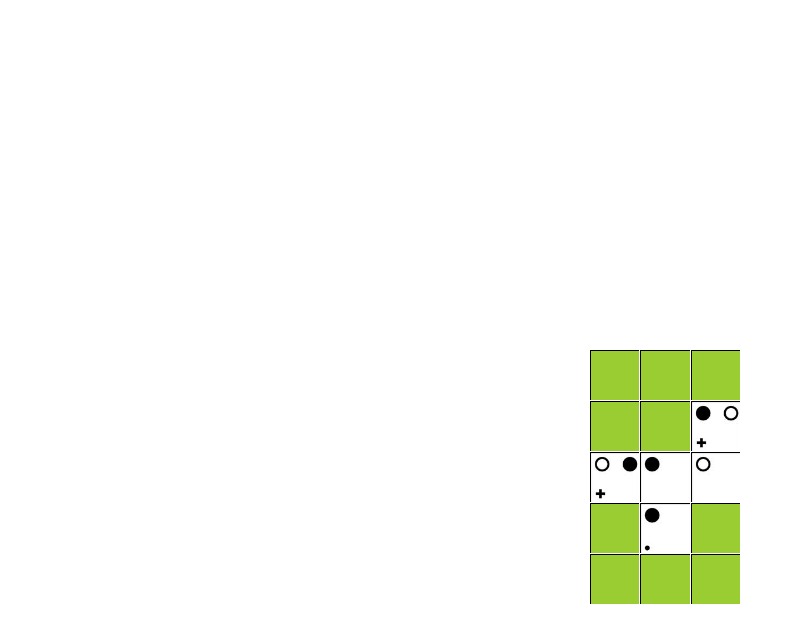
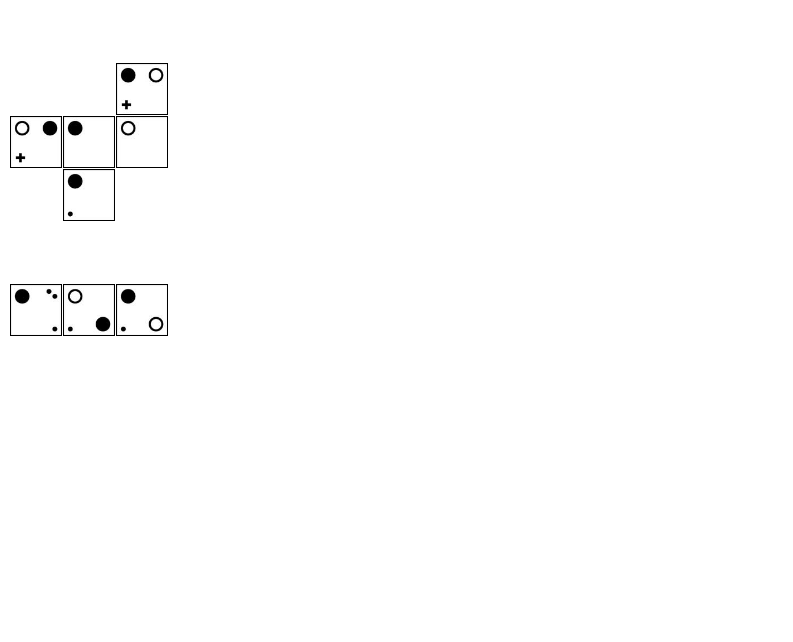
Before and after one commit to 3174N/micropul, an Angular app in the folder client/: page / in a window 1280 px wide. Shown: the top 642 px of the page, without its empty margins (0-793 px from the left). Built offline with nearby package versions, Linux system fonts and the light colour scheme.

Commit message:
Add hand

```diff
--- a/client/src/app/grid/grid.component.html
+++ b/client/src/app/grid/grid.component.html
@@ -1,69 +1,45 @@
-<div class="grid" cdkDropListGroup>
-  <mat-grid-list cols="{{ tiles[0].length }}" rowHeight="50px">
-    <ng-container *ngFor="let row of tiles; index as i">
-      <mat-grid-tile *ngFor="let tile of row; index as j">
+<div class="content" cdkDropListGroup>
+  <div #board class="grid">
+    <mat-grid-list cols="3" rowHeight="52px">
+      <ng-container *ngFor="let row of tiles; let i = index">
+        <mat-grid-tile *ngFor="let cell of row; let j = index">
           <div
             class="cell"
             cdkDropList
-          [cdkDropListData]="tile"
-          (cdkDropListDropped)="drop($event)"
-          [style.background]="
-            i * tiles.length + j == indexOver ? 'red' : 'yellowgreen'
-          "
-          (mouseover)="this.indexOver = i * tiles.length + j"
+            [cdkDropListData]="cell"
+            (cdkDropListDropped)="drop($event, i, j)"
+            (mouseover)="this.indexOver = i"
             (mouseout)="indexOver = -1"
           >
-          <div *ngIf="tile != '' && tile != '-1'">
-            <tile tileIndex="{{ tile }}"></tile>
-            <!-- <span *ngIf="tile == '' || tile == '-1'"></span> -->
-            <div *cdkDragPlaceholder></div>
-          </div>
-          <div *ngIf="tile == ''" cdkDrag cdkDragDisabled>
-            <tile-empty></tile-empty>
-            <div *cdkDragPlaceholder></div>
-          </div>
-          <div *ngIf="tile == '-1'">
-            <tile-empty></tile-empty>
-            <!-- <span *ngIf="tile == '' || tile == '-1'"></span> -->
+            <div cdkDrag>
+              <tile
+                *ngIf="cell != '' && cell != '-1'"
+                [tileIndex]="cell"
+                width="100%"
+              ></tile>
+              <span *ngIf="cell != '' && cell != '-1'"></span>
               <div *cdkDragPlaceholder></div>
             </div>
           </div>
         </mat-grid-tile>
       </ng-container>
     </mat-grid-list>
-
-  <!-- <div
-    class="tile-row"
+  </div>
+  <div class="hand">
+    <mat-grid-list cols="3">
+      <mat-grid-tile *ngFor="let cell of hand; let i = index">
+        <div
+          class="cell"
           cdkDropList
-    #board="cdkDropList"
-    cdkDropListOrientation="horizontal"
-    (cdkDropListDropped)="drop($event)"
-    *ngFor="let row of tiles; index as i"
-    [cdkDropListData]="tiles[i]"
+          [cdkDropListData]="cell"
+          (cdkDropListDropped)="drop($event, -1, -1)"
         >
-    <ng-container *ngFor="let tile of row">
-      <tile
-        tileIndex="{{ tile }}"
-        *ngIf="tile != '' && tile != '-1'; else empty"
-      ></tile>
-      <ng-template #empty
-        ><tile-empty
-          cdkDrag
-          cdkDragDisabled
-          *ngIf="tile != '-1'; else none"
-        ></tile-empty
-      ></ng-template>
-      <ng-template #none><tile-placeholder></tile-placeholder></ng-template>
-    </ng-container>
+          <div cdkDrag>
+            <tile [tileIndex]="cell"></tile>
+            <div *cdkDragPlaceholder></div>
           </div>
         </div>
-<div
-  class="hand"
-  cdkDropList
-  cdkDropListOrientation="horizontal"
-  [cdkDropListData]="hand"
-  *ngFor="let tile of hand"
->
-  <tile tileIndex="{{ tile }}" cdkDrag></tile>
-</div> -->
+      </mat-grid-tile>
+    </mat-grid-list>
   </div>
+</div>
--- a/client/src/app/grid/grid.component.less
+++ b/client/src/app/grid/grid.component.less
@@ -1,21 +1,25 @@
+// .grid {
+//   height: 100px;
+//   width: 100px;
+
+//   position: absolute;
+//   margin: auto;
+//   top: 0;
+//   right: 0;
+//   bottom: 0;
+//   left: 0;
+// }
+
 .grid {
-  height: 100px;
-  width: 100px;
-
-  position: absolute;
-  margin: auto;
-  top: 0;
-  right: 0;
-  bottom: 0;
-  left: 0;
+  margin: 10px;
 }
 
-.tile-row {
-  display: flex;
-  flex-direction: row;
+.hand {
+  margin: 10px;
 }
+
 mat-grid-list {
-  width: 150px;
+  width: 158px;
 }
 
 .cell {
@@ -30,3 +34,7 @@ mat-grid-list {
 .cdk-drag-animating {
   transition: transform 30ms cubic-bezier(0, 0, 0.2, 1);
 }
+
+tile-empty {
+  opacity: 0;
+}
--- a/client/src/app/grid/grid.component.ts
+++ b/client/src/app/grid/grid.component.ts
@@ -46,20 +46,13 @@ export class GridComponent implements OnInit {
     this.tiles = newTiles;
   }
 
-  drop(event: CdkDragDrop<any>) {
-    if (event.previousContainer === event.container) {
-      moveItemInArray(
-        event.container.data,
-        event.previousIndex,
-        event.currentIndex
-      );
-    } else {
-      console.log(event.previousContainer.data, event.container.data);
+  drop(event: CdkDragDrop<any>, row: number, col: number) {
+    // previous container = dragged tile.
+    // current container = tile in dropped position.
 
-      let temp = event.container.data[event.currentIndex];
-      event.container.data[event.currentIndex] =
-        event.previousContainer.data[event.previousIndex];
-      event.previousContainer.data[event.previousIndex] = temp;
-    }
+    if (event.container.data != '') return;
+
+    this.tiles[row][col] = event.previousContainer.data;
+    this.hand.splice(this.hand.indexOf(event.previousContainer.data), 1);
   }
 }
```
Lines whose indentation alone changed are shown as unchanged.
